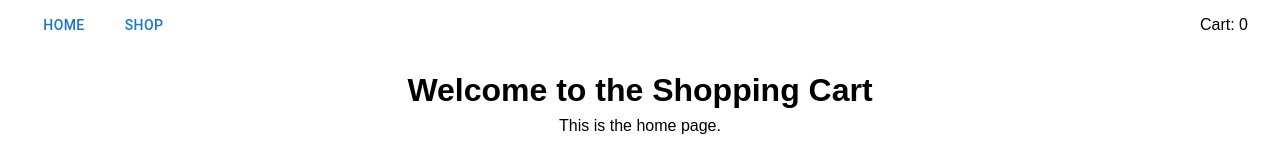
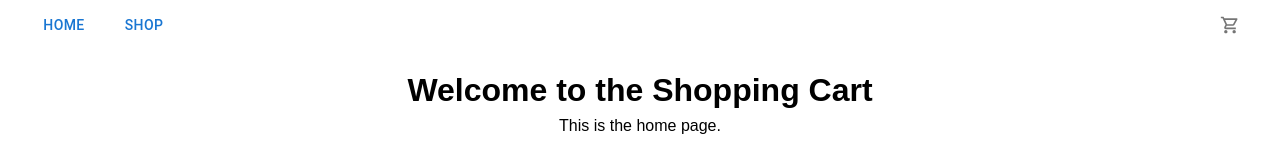
Before and after one commit to CeeZ-11/Odin-Project-Shopping-Cart, a React (Vite) app: page / in a window 1280 px wide. Shown: the top 160 px of the page. Built offline with nearby package versions, Linux system fonts and the light colour scheme.

Commit message:
:spakles: feat: Add Badge to replace cart icon on nav

```diff
--- /dev/null
+++ b/src/components/Badge.jsx
@@ -0,0 +1,20 @@
+import { styled } from "@mui/material/styles";
+import IconButton from "@mui/material/IconButton";
+import Badge, { badgeClasses } from "@mui/material/Badge";
+import ShoppingCartIcon from "@mui/icons-material/ShoppingCartOutlined";
+
+const CartBadge = styled(Badge)`
+  & .${badgeClasses.badge} {
+    top: -12px;
+    right: -6px;
+  }
+`;
+
+export default function IconButtonWithBadge({ cartCount }) {
+  return (
+    <IconButton>
+      <ShoppingCartIcon fontSize="small" />
+      <CartBadge badgeContent={cartCount} color="primary" overlap="circular" />
+    </IconButton>
+  );
+}
--- a/src/components/Navbar.jsx
+++ b/src/components/Navbar.jsx
@@ -1,5 +1,6 @@
 import { Link } from "react-router-dom";
 import Button from "@mui/material/Button";
+import IconButtonWithBadge from "./Badge";
 
 export default function Navbar({ cartCount }) {
   return (
@@ -13,7 +14,7 @@ export default function Navbar({ cartCount }) {
             <Button> Shop</Button>
           </Link>
         </div>
-        <span>Cart: {cartCount} </span>
+        <IconButtonWithBadge cartCount={cartCount} />
       </div>
     </nav>
   );
```
